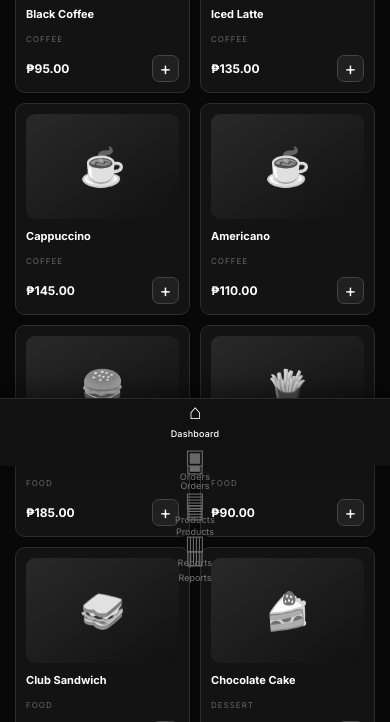
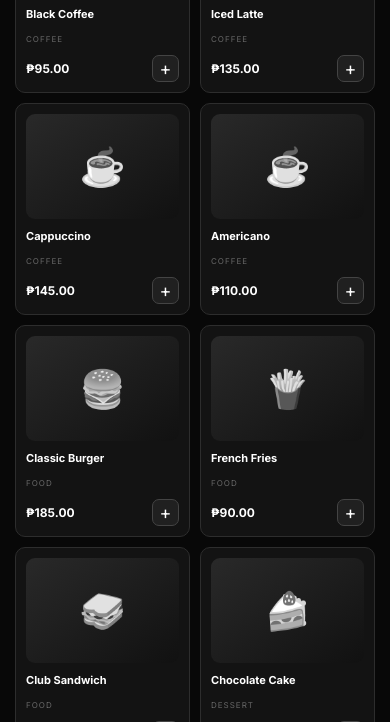
Before and after one commit to waii06/POS, a plain HTML site: page index.html in a window 390 px wide. Shown: the part 378-1100 px from the top of the page. Drawn offline with Linux system fonts and the light colour scheme.

Commit message:
index.html

```diff
--- a/index.html
+++ b/index.html
@@ -11,7 +11,6 @@
 
 <div class="app">
 
-    <!-- SIDEBAR -->
     <aside class="sidebar">
 
         <div class="logo">
@@ -66,8 +65,6 @@
 
     </aside>
 
-
-    <!-- MAIN -->
     <main class="main">
 
         <header class="topbar">
@@ -567,54 +564,5 @@
 
 <script src="script.js"></script>
 
-<nav class="mobile-nav">
-    <button onclick="showPage('dashboard')">
-        <span>⌂</span>
-        <small>Dashboard</small>
-    </button>
-
-    <button onclick="showPage('orders')">
-        <span>▣</span>
-        <small>Orders</small>
-    </button>
-
-    <button onclick="showPage('products')">
-        <span>▤</span>
-        <small>Products</small>
-    </button>
-
-    <button onclick="showPage('reports')">
-        <span>▥</span>
-        <small>Reports</small>
-    </button>
-</nav>
-
-<!-- MOBILE BOTTOM NAVIGATION -->
-<nav class="mobile-bottom-nav">
-
-    <button class="mobile-nav-item active" onclick="showPage('dashboard')">
-        <span class="nav-icon">⌂</span>
-        <span>Dashboard</span>
-    </button>
-
-    <button class="mobile-nav-item" onclick="showPage('orders')">
-        <span class="nav-icon">▣</span>
-        <span>Orders</span>
-    </button>
-
-    <button class="mobile-nav-item" onclick="showPage('products')">
-        <span class="nav-icon">▤</span>
-        <span>Products</span>
-    </button>
-
-    <button class="mobile-nav-item" onclick="showPage('reports')">
-        <span class="nav-icon">▥</span>
-        <span>Reports</span>
-    </button>
-
-</nav>
-
-
-
 </body>
 </html>
```
